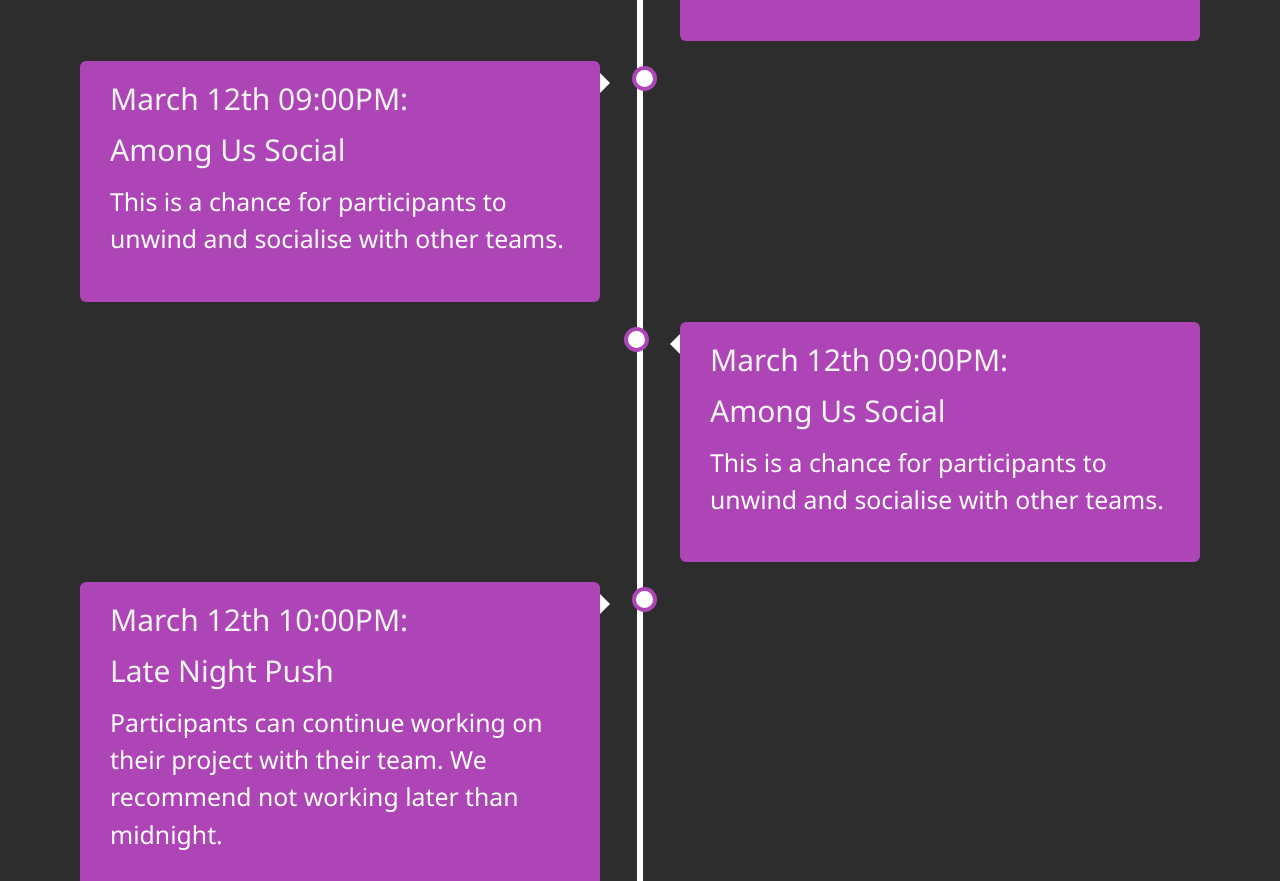
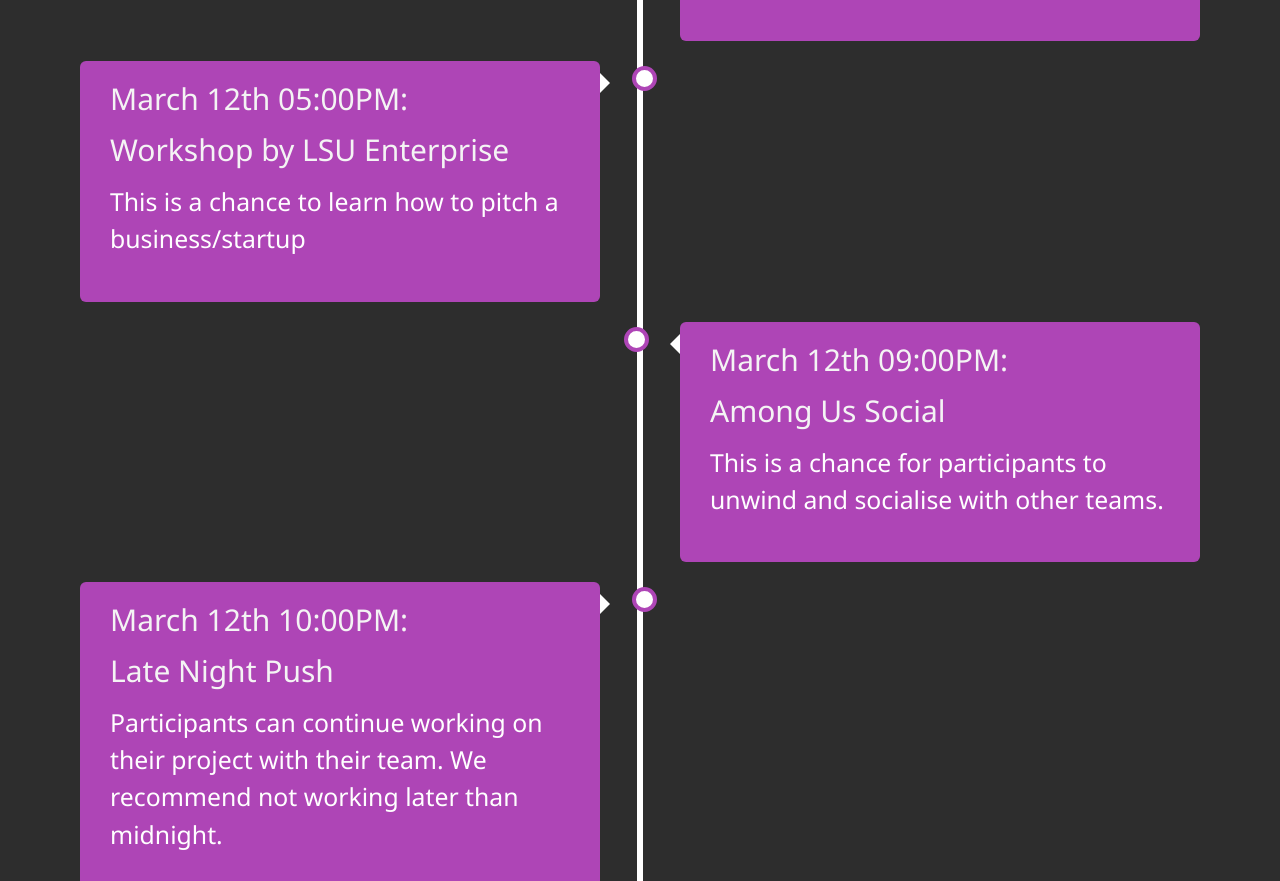
Before and after one commit to hacklboro/hacklboro.github.io, a plain HTML site: page pages/dayPlan.html in a window 1280 px wide. Shown: the part 1455-2336 px from the top of the page. Drawn offline with Linux system fonts and the light colour scheme.

Commit message:
Adding LSU Enterprise Workshop

```diff
--- a/pages/dayPlan.html
+++ b/pages/dayPlan.html
@@ -81,9 +81,9 @@
     </div>
     <div class="container-dayplan left-dayplan">
       <div class="content-dayplan">
-        <h2>March 12th 09:00PM:</h2>
-        <h2>Among Us Social</h2>
-        <p class="dayPlan">This is a chance for participants to unwind and socialise with other teams.</p>
+        <h2>March 12th 05:00PM:</h2>
+        <h2>Workshop by LSU Enterprise</h2>
+        <p class="dayPlan">This is a chance to learn how to pitch a business/startup </p>
       </div>
     </div>
     <div class="container-dayplan right-dayplan">
```
